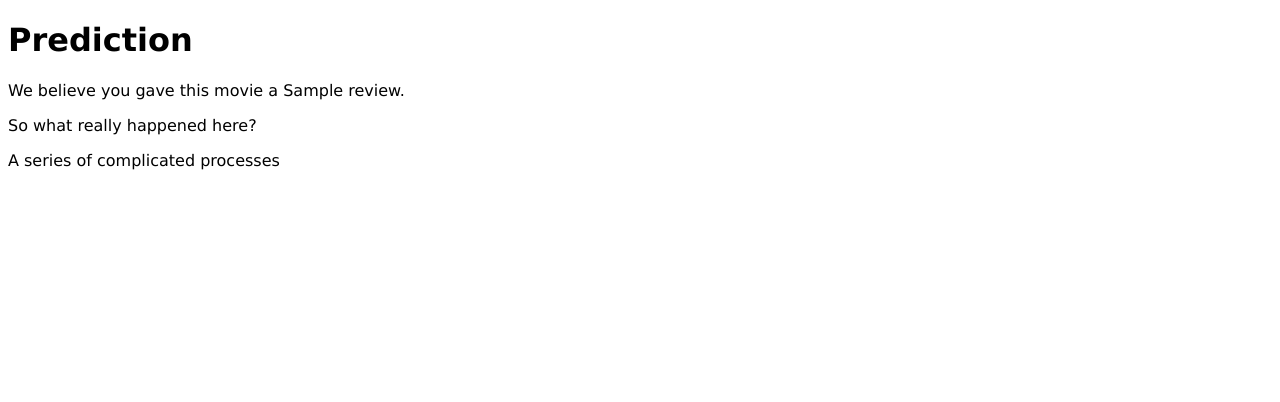
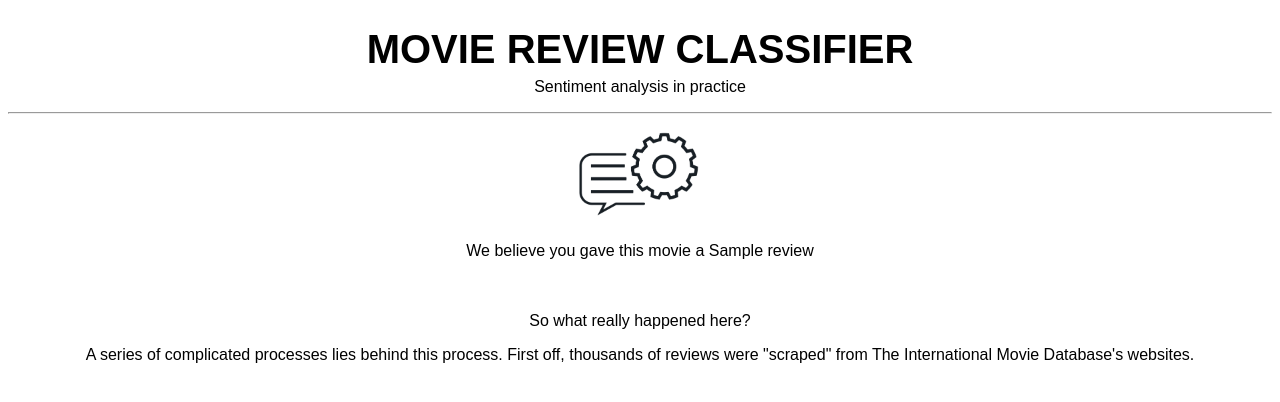
Before and after one commit to csolbakken/IMDB_top250_scraper_NLP, a Django app: template server/templates/prediction/prediction-view.html in a window 1280 px wide. Shown: the top 402 px of the page. Run offline with Django 4.2, Linux system fonts and the light colour scheme; the template is opened without the code that fills it: most values are stand-ins (such as "Sample title", 1, 10 or a date in 2020).

Commit message:
Updated frontend

```diff
--- a/server/server/urls.py
+++ b/server/server/urls.py
@@ -5,6 +5,6 @@ from prediction import views
 
 urlpatterns = [
     path("admin/", admin.site.urls),
-    path("", home_view),
+    path("", home_view, name='home'),
     path("prediction/", views.prediction_view)
 ]
--- a/server/static/prediction/style.css
+++ b/server/static/prediction/style.css
@@ -1,3 +1,28 @@
+
+
 * {
-    font-family: Verdana, Geneva, Tahoma, sans-serif;
+    text-align: center;
+    font-family: Arial, Helvetica, sans-serif
 }
+
+h1 {
+    font-size: 40px;
+    text-transform: uppercase;
+    margin-bottom: -10px;
+}
+
+.pic {
+    height: 100px;
+}
+
+.prediction {
+    width: 550px;
+    text-align: center;
+    display: inline-block;
+    margin-bottom: 20px;
+}
+
+a:visited, a:link {
+    text-decoration:none;
+    color: black;
+}
--- a/server/static/script.js
+++ /dev/null
@@ -1,5 +0,0 @@
-function populate_field() {
-    var text = "{{ review.review }}"
-    document.getElementById("input").value = text
-    console.log("Hello")
-}
--- a/server/templates/prediction/prediction-view.html
+++ b/server/templates/prediction/prediction-view.html
@@ -10,14 +10,20 @@
     <link rel="stylesheet" href="{% static 'prediction/style.css' %}">
 </head>
 <body>
-    <div class="prediction_result">
-        <h1>Prediction</h1>
-
-        <p> We believe you gave this movie a {{y_pred}} review.</p>
-    </div>
+    <header>
+        <a href="{% url 'home'%}"><h1>Movie Review Classifier</h1></a>
+        <p class="h2">Sentiment analysis in practice</p>
+        <hr>
+        <div class="prediction">
+            <img src="{% static 'icon.png' %}" alt="" class="pic">
+            <p>
+                We believe you gave this movie a {{y_pred}} review
+            </p>
+        </div>
+    </header>
     <div>
         <p>So what really happened here?</p>
-        <p>A series of complicated processes </p>
+        <p>A series of complicated processes lies behind this process. First off, thousands of reviews were "scraped" from The International Movie Database's websites. </p>
 
     </div>
 
```
Also changed, not shown: server/static/style.css (+19 -1 lines), server/templates/home-view.html (+5 -6 lines).
